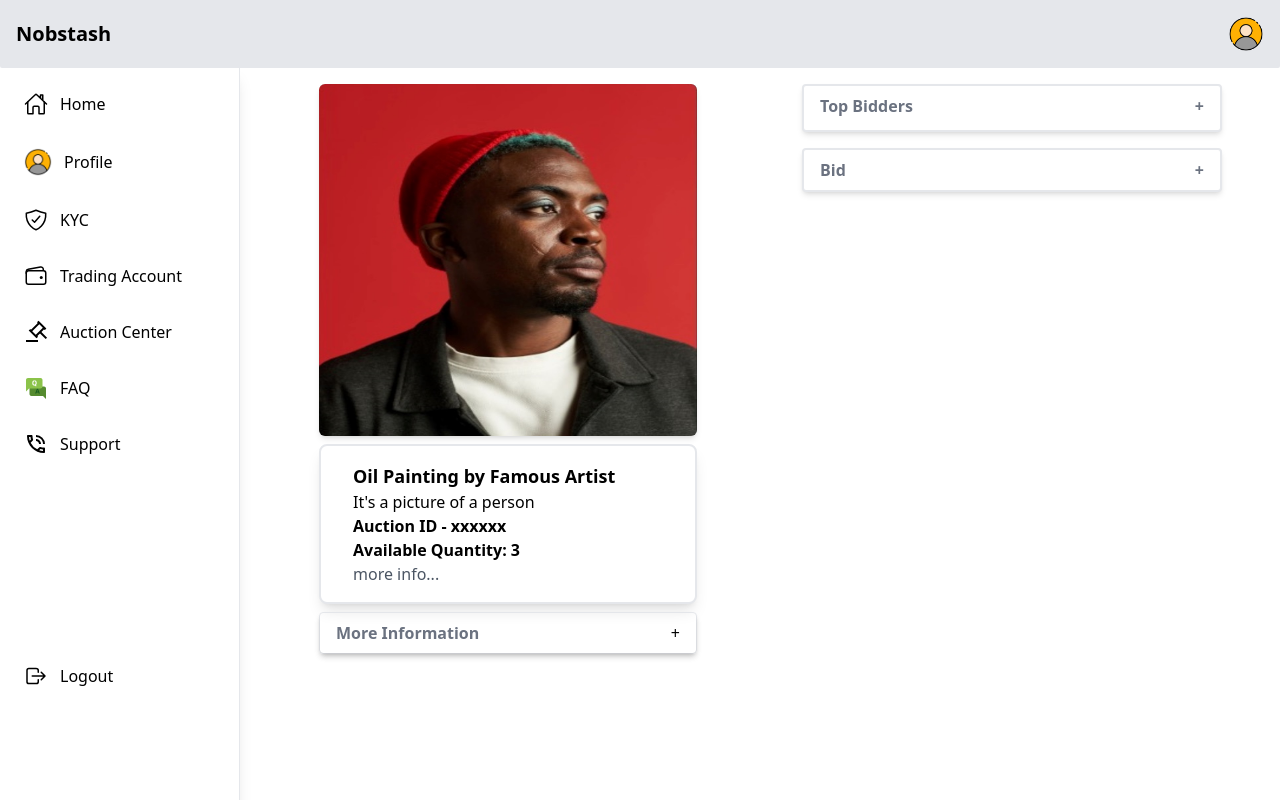
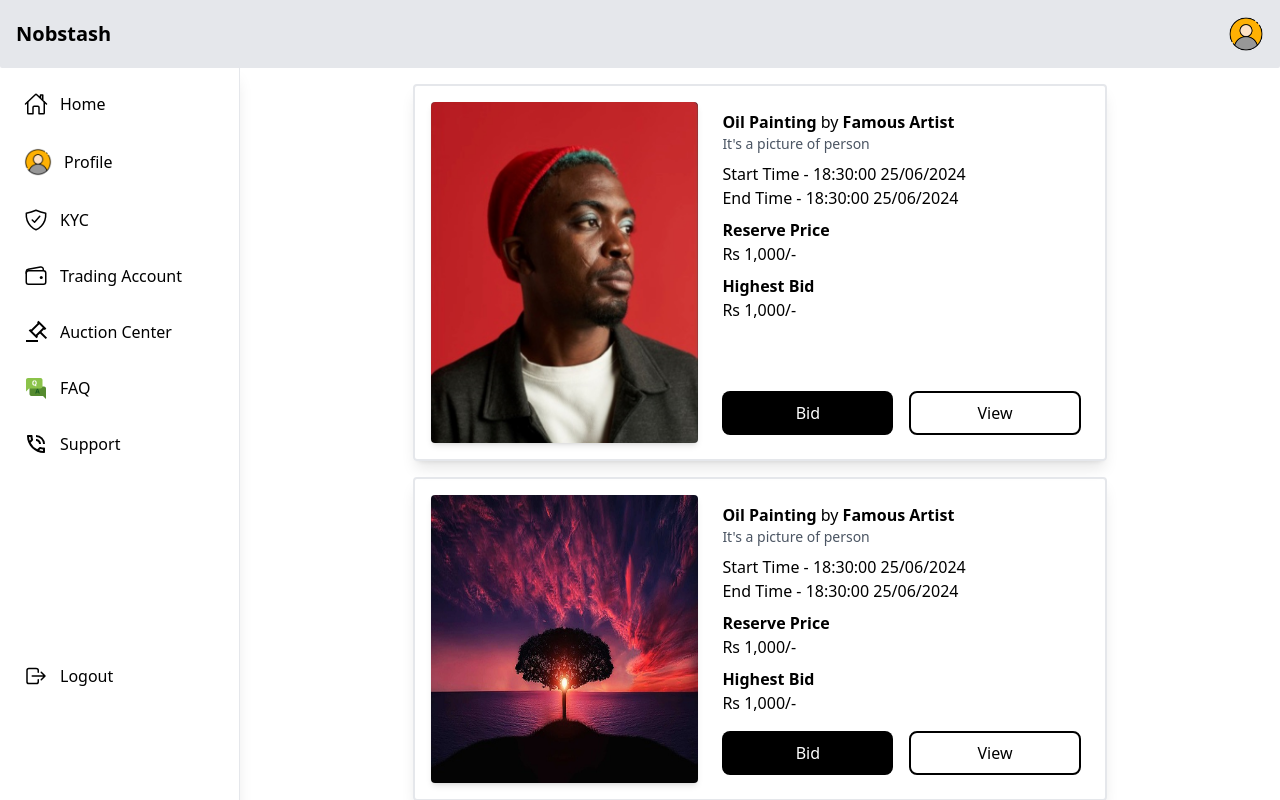
Before and after one commit to DEEPVYAS03/NOBSTASH, a React (Create React App) app in the folder frontend/: page /home in a window 1280 px wide. Built offline with nearby package versions, Linux system fonts and the light colour scheme.

Commit message:
Home page made

```diff
--- a/frontend/src/App.js
+++ b/frontend/src/App.js
@@ -8,6 +8,7 @@ import Sidebar from './components/Sidebar';
 import Header from './components/Header';
 import AuctionRegister from './pages/AuctionCenter/AuctionRegister';
 import BiddingHome from './pages/Home/BiddingHome';
+import Home from './pages/Home/Home';
 
 const App = () => {
   const [isSidebarOpen, setSidebarOpen] = useState(false);
@@ -29,7 +30,8 @@ const App = () => {
               <Route path="/center" element={<AuctionCenter />} />
               <Route path="/host" element={<HostAuction />} />
               <Route path='/auction-register' element={<AuctionRegister />} />
-              <Route path='/home' element={<BiddingHome />} />
+              <Route path='/home' element={<Home />} />
+              <Route path='/home-bidding' element={<BiddingHome />} />
             </Routes>
           </div>
         </div>
--- a/frontend/src/pages/Home.jsx
+++ /dev/null
@@ -1,11 +0,0 @@
-import React from 'react'
-
-const Home = () => {
-  return (
-    <div>
-      Homepage
-    </div>
-  )
-}
-
-export default Home
--- a/frontend/src/pages/Home/BiddingHome.jsx
+++ b/frontend/src/pages/Home/BiddingHome.jsx
@@ -1,6 +1,6 @@
 import React, { useEffect, useState } from "react";
 import painting from "../../assets/painting.jpg";
-import Image from "../../assets/WIN_20240517_10_43_20_Pro.jpg";
+import tree from "../../assets/tree.jpg";
 
 const BiddingHome = () => {
   const [isOpen, setIsOpen] = useState(false);
@@ -40,7 +40,7 @@ const BiddingHome = () => {
         className={`${isAnyOpen ? "flex flex-row ":" "} sm:flex-col sm:w-1/2 sm:items-center sm:mb-0 sm:justify-normal`}
       >
         {/* Image */}
-        <div className={`sm:w-10/12 lg:w-9/12 ${isAnyOpen?"w-[12rem] h-[12rem] mx-auto mr-0":"mx-auto"}  w-9/12  h-[25rem] sm:mx-auto mb-2 sm:w-8/12 sm:h-[22rem] sm:mb-2 `}>
+        <div className={`sm:w-10/12 lg:w-9/12 ${isAnyOpen?"w-[12rem] h-[11rem] mx-auto mr-0":"mx-auto"}  w-9/12  h-[25rem] sm:mx-auto mb-2 sm:w-10/12 sm:h-[22rem] sm:mb-2 `}>
           <img
             src={painting}
             alt="Oil Painting"
@@ -48,7 +48,7 @@ const BiddingHome = () => {
           />
         </div>
         {/* Description */}
-        <div className={`sm:w-10/12 lg:w-9/12 h-fit ${isAnyOpen?"w-[18rem] h-[12rem] mx-auto ml-2":"w-9/12 mx-auto "}  px-8 py-4  bg-white sm:mx-auto rounded-lg shadow-lg border-gray-200 border-2 mb-2 `}>
+        <div className={`sm:w-10/12 lg:w-9/12 h-fit ${isAnyOpen?"w-[18rem] h-[11rem] mx-auto ml-2":"w-9/12 mx-auto "}  px-8 py-4  bg-white sm:mx-auto rounded-lg shadow-lg border-gray-200 border-2 mb-2 `}>
           <h2 className="text-lg  font-bold">Oil Painting by Famous Artist</h2>
           <p className="=sm:mb-0">It's a picture of a person</p>
           <p className="font-semibold sm:mb-0">Auction ID - xxxxxx</p>
--- /dev/null
+++ b/frontend/src/pages/Home/Home.jsx
@@ -0,0 +1,77 @@
+import React, { useState } from 'react';
+import Painting from '../../assets/painting.jpg';
+import Tree from '../../assets/tree.jpg';
+import { useNavigate } from 'react-router';
+
+const Home = () => {
+  const [isRegistered, setIsRegistered] = useState(true);
+
+  const navigate = useNavigate()
+  const bidButtonClick = () => {
+    navigate('/home-bidding')
+  }
+  return (
+    <div className='flex flex-col h-full'>
+      <div className="mt-4 mb-4 flex flex-row gap-4 border-2 w-10/12 lg:w-8/12 mx-auto p-4 rounded shadow-lg h-96">
+        {/* Left */}
+        <div className='w-5/12'>
+          <img src={Painting} alt="Painting" className='w-full h-full object-fill rounded shadow-md' />
+        </div>
+        {/* Right */}
+        <div className='w-7/12 flex flex-col justify-between p-2'>
+          <div>
+            <p><span className='font-bold'>Oil Painting </span>by <span className='font-semibold'>Famous Artist</span></p>
+            <p className='text-sm text-gray-600'>It's a picture of person</p>
+            <p className='mt-2'>Start Time - 18:30:00{"    "}25/06/2024</p>
+            <p className=''>End Time - 18:30:00{"    "}25/06/2024</p>
+            <p className='mt-2 font-bold'>Reserve Price</p>
+            <p className=''>Rs 1,000/-</p>
+            <p className='mt-2 font-bold'>Highest Bid</p>
+            <p className=''>Rs 1,000/-</p>
+          </div>
+          {/* buttons */}
+          <div className='mt-4 flex gap-4'>
+            {
+              isRegistered ?
+                <button className='w-1/2 px-4 py-2 rounded-lg bg-black text-white' onClick={bidButtonClick}>Bid</button> :
+                <button className='w-1/2 px-4 py-2 rounded-lg bg-black text-white'>Register to Bid</button>
+            }
+            <button className='w-1/2 px-4 py-2 rounded-lg bg-white text-black border-black border-2'>View</button>
+          </div>
+        </div>
+      </div>
+
+      <div className="mb-4 flex flex-row gap-4 border-2 w-10/12 lg:w-8/12 mx-auto p-4 rounded shadow-lg h-96">
+        {/* Left */}
+        <div className='w-5/12'>
+          <img src={Tree} alt="Tree" className='w-full h-full object-fill rounded shadow-md' />
+        </div>
+        {/* Right */}
+        <div className='w-7/12 flex flex-col justify-between p-2'>
+          <div>
+            <p><span className='font-bold'>Oil Painting </span>by <span className='font-semibold'>Famous Artist</span></p>
+            <p className='text-sm text-gray-600'>It's a picture of person</p>
+            <p className='mt-2'>Start Time - 18:30:00{"    "}25/06/2024</p>
+            <p className=''>End Time - 18:30:00{"    "}25/06/2024</p>
+            <p className='mt-2 font-bold'>Reserve Price</p>
+            <p className=''>Rs 1,000/-</p>
+            <p className='mt-2 font-bold'>Highest Bid</p>
+            <p className=''>Rs 1,000/-</p>
+          </div>
+          {/* buttons */}
+          <div className='mt-4 flex gap-4'>
+            {
+              isRegistered ?
+                <button className='w-1/2 px-4 py-2 rounded-lg bg-black text-white' onClick={bidButtonClick}>Bid</button> :
+                <button className='w-1/2 px-4 py-2 rounded-lg bg-black text-white'>Register to Bid</button>
+            }
+            <button className='w-1/2 px-4 py-2 rounded-lg bg-white text-black border-black border-2'>View</button>
+          </div>
+        </div>
+      </div>
+      =
+    </div>
+  );
+}
+
+export default Home;
```
Also changed, not shown: frontend/src/assets/WIN_20240517_10_43_20_Pro.jpg (deleted), frontend/src/assets/tree.jpg (added).
